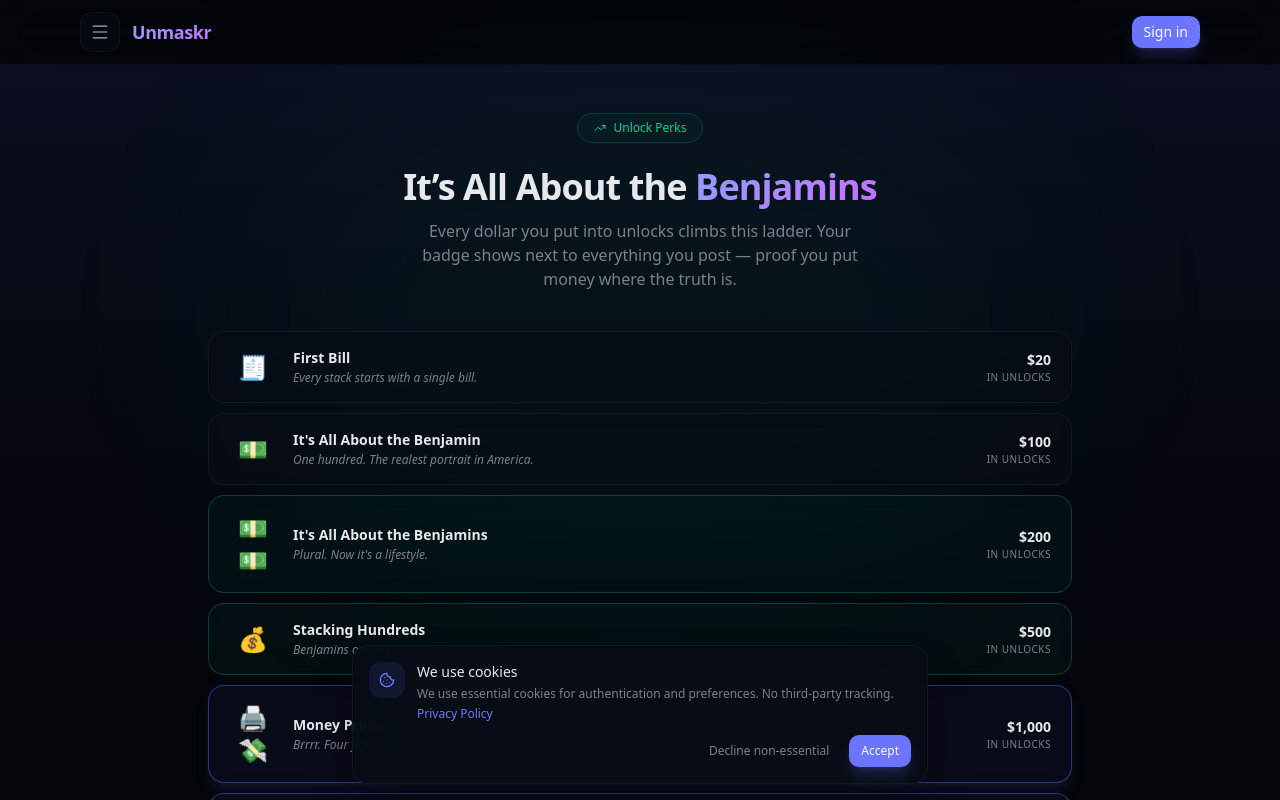
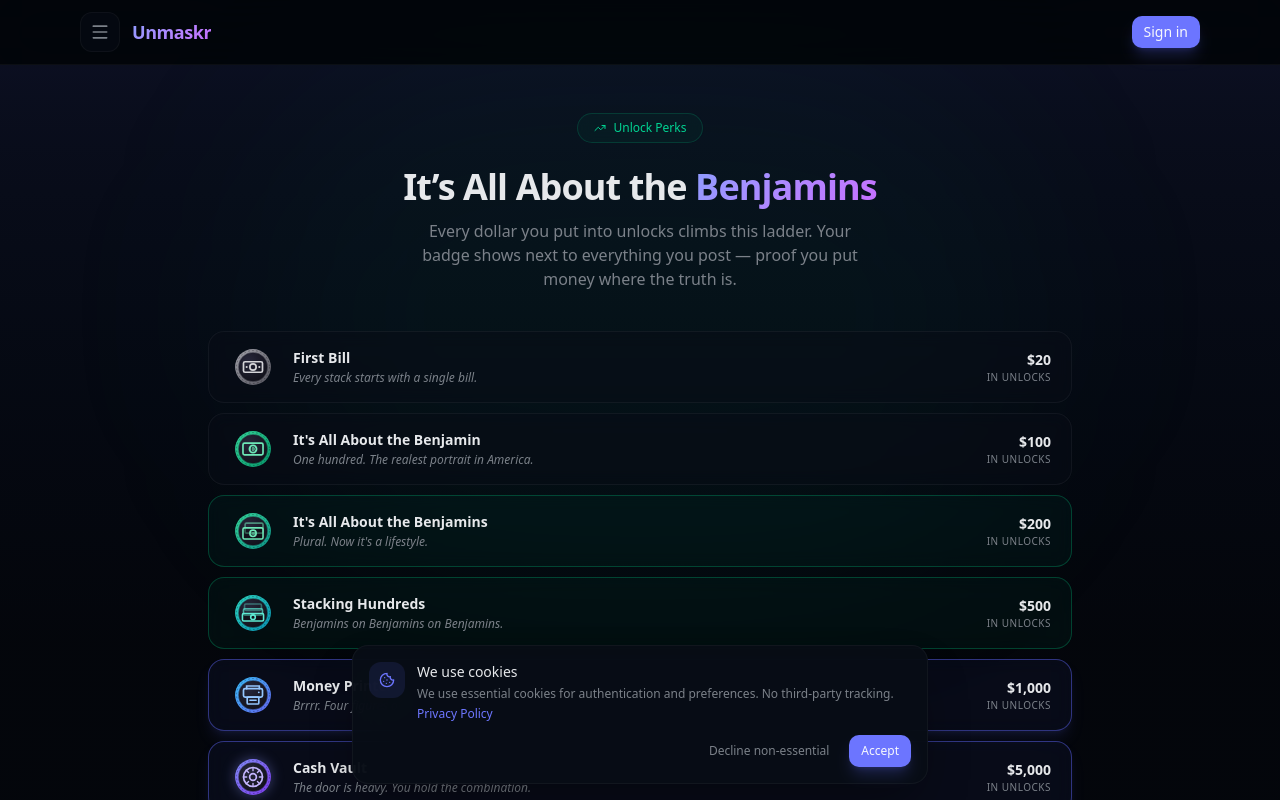
Before and after one commit to bgibson253/crowdunlock-mvp, a Next.js app: page /forum/perks in a window 1280 px wide. Shown: the top 800 px of the page. Built offline with nearby package versions, Linux system fonts and the light colour scheme; no server answers.

Commit message:
Custom vector tier badges: coin-style SVG medallions (gradient ring, dark face, unique glyph per tier — bill, Benjamin 100, stacked bills, printer, vault dial, crown, whale, all-seeing eye) replace emoji everywhere: perks ladder (with glow on top tiers), author cards, reply badges

```diff
--- a/src/app/forum/perks/page.tsx
+++ b/src/app/forum/perks/page.tsx
@@ -2,6 +2,7 @@ import Link from "next/link";
 import { ArrowLeft, TrendingUp } from "lucide-react";
 
 import { UNLOCK_TIERS as TIERS } from "@/lib/unlock-tiers";
+import { UnlockBadgeForLabel } from "@/components/badges/unlock-badge";
 
 export const metadata = {
   title: "Unlock Perks",
@@ -53,8 +54,8 @@ export default function ForumPerksPage() {
                 key={t.dollars}
                 className={`flex items-center gap-4 rounded-xl border ${s.border} ${s.bg} ${s.glow} px-5 py-4 backdrop-blur-sm transition-transform hover:scale-[1.01]`}
               >
-                <div className="text-2xl w-12 text-center shrink-0" aria-hidden>
-                  {t.icon}
+                <div className="w-12 flex items-center justify-center shrink-0" aria-hidden>
+                  <UnlockBadgeForLabel label={t.label} size={i >= TIERS.length - 3 ? 44 : 38} glow={i >= TIERS.length - 4} />
                 </div>
                 <div className="min-w-0 flex-1">
                   <div className="text-sm font-semibold">{t.label}</div>
--- /dev/null
+++ b/src/components/badges/unlock-badge.tsx
@@ -0,0 +1,208 @@
+/* Custom vector badges for unlock tiers — replaces emoji.
+ * Coin-style medallions: gradient ring + dark face + unique glyph per tier.
+ * Pure SVG: crisp at any size, no image assets to load.
+ */
+
+export type BadgeVariant =
+  | "first_bill"
+  | "benjamin"
+  | "benjamins"
+  | "stacking_hundreds"
+  | "money_printer"
+  | "cash_vault"
+  | "midas"
+  | "whale"
+  | "legend";
+
+export const VARIANT_BY_LABEL: Record<string, BadgeVariant> = {
+  "First Bill": "first_bill",
+  "It's All About the Benjamin": "benjamin",
+  "It's All About the Benjamins": "benjamins",
+  "Stacking Hundreds": "stacking_hundreds",
+  "Money Printer": "money_printer",
+  "Cash Vault": "cash_vault",
+  "Midas Touch": "midas",
+  "The Whale": "whale",
+  "Unmaskr Legend": "legend",
+};
+
+/** ring gradient stops per tier (escalating prestige) */
+const RING: Record<BadgeVariant, [string, string]> = {
+  first_bill: ["#a1a1aa", "#52525b"], // zinc
+  benjamin: ["#34d399", "#059669"], // emerald
+  benjamins: ["#34d399", "#0d9488"], // emerald→teal
+  stacking_hundreds: ["#2dd4bf", "#0891b2"], // teal→cyan
+  money_printer: ["#38bdf8", "#6366f1"], // sky→indigo
+  cash_vault: ["#818cf8", "#7c3aed"], // indigo→violet
+  midas: ["#fbbf24", "#d97706"], // gold
+  whale: ["#22d3ee", "#3b82f6"], // cyan→blue
+  legend: ["#fde047", "#f59e0b"], // bright gold
+};
+
+const GLYPH_COLOR: Record<BadgeVariant, string> = {
+  first_bill: "#d4d4d8",
+  benjamin: "#6ee7b7",
+  benjamins: "#6ee7b7",
+  stacking_hundreds: "#5eead4",
+  money_printer: "#93c5fd",
+  cash_vault: "#c4b5fd",
+  midas: "#fde68a",
+  whale: "#a5f3fc",
+  legend: "#fef08a",
+};
+
+function Glyph({ variant, c }: { variant: BadgeVariant; c: string }) {
+  switch (variant) {
+    case "first_bill":
+      return (
+        <g stroke={c} strokeWidth="1.6" fill="none" strokeLinecap="round">
+          <rect x="9" y="13" width="18" height="10" rx="1.5" />
+          <circle cx="18" cy="18" r="3" />
+          <path d="M12 18h.01M24 18h.01" strokeWidth="2" />
+        </g>
+      );
+    case "benjamin":
+      return (
+        <g>
+          <g stroke={c} strokeWidth="1.6" fill="none" strokeLinecap="round">
+            <rect x="8.5" y="12.5" width="19" height="11" rx="1.5" />
+            <circle cx="18" cy="18" r="3.4" />
+          </g>
+          <text x="18" y="19.6" textAnchor="middle" fontSize="4.2" fontWeight="800" fill={c} fontFamily="ui-sans-serif,system-ui">100</text>
+        </g>
+      );
+    case "benjamins":
+      return (
+        <g stroke={c} strokeWidth="1.5" fill="none" strokeLinecap="round">
+          <rect x="10.5" y="10.5" width="17" height="9.5" rx="1.4" opacity="0.55" />
+          <rect x="8.5" y="15" width="19" height="10.5" rx="1.4" fill="rgba(0,0,0,0.35)" />
+          <circle cx="18" cy="20.2" r="3" />
+          <text x="18" y="21.6" textAnchor="middle" fontSize="3.6" fontWeight="800" fill={c} stroke="none" fontFamily="ui-sans-serif,system-ui">100</text>
+        </g>
+      );
+    case "stacking_hundreds":
+      return (
+        <g stroke={c} strokeWidth="1.5" fill="none" strokeLinecap="round">
+          <rect x="10" y="9.5" width="16" height="6" rx="1.2" opacity="0.4" />
+          <rect x="9" y="14" width="18" height="6" rx="1.2" opacity="0.7" />
+          <rect x="8" y="18.5" width="20" height="7" rx="1.2" fill="rgba(0,0,0,0.35)" />
+          <circle cx="18" cy="22" r="2.2" />
+        </g>
+      );
+    case "money_printer":
+      return (
+        <g stroke={c} strokeWidth="1.6" fill="none" strokeLinecap="round">
+          <rect x="9" y="12" width="18" height="8" rx="1.5" />
+          <path d="M12 12v-2.5h12V12" />
+          <rect x="12.5" y="20" width="11" height="6.5" rx="1" />
+          <path d="M15 23h6" strokeWidth="1.3" />
+          <circle cx="23.5" cy="15.5" r="0.9" fill={c} stroke="none" />
+        </g>
+      );
+    case "cash_vault":
+      return (
+        <g stroke={c} strokeWidth="1.6" fill="none" strokeLinecap="round">
+          <circle cx="18" cy="18" r="9" />
+          <circle cx="18" cy="18" r="3.2" />
+          <path d="M18 9v3M18 24v3M9 18h3M24 18h3M11.6 11.6l2.2 2.2M22.2 22.2l2.2 2.2M24.4 11.6l-2.2 2.2M13.8 22.2l-2.2 2.2" strokeWidth="1.3" />
+        </g>
+      );
+    case "midas":
+      return (
+        <g stroke={c} strokeWidth="1.6" fill="none" strokeLinejoin="round" strokeLinecap="round">
+          <path d="M10 23.5 8.8 13.5l5 3.6L18 10l4.2 7.1 5-3.6-1.2 10z" />
+          <path d="M10.5 26h15" strokeWidth="1.8" />
+          <circle cx="18" cy="20.4" r="1.2" fill={c} stroke="none" />
+        </g>
+      );
+    case "whale":
+      return (
+        <g stroke={c} strokeWidth="1.6" fill="none" strokeLinecap="round" strokeLinejoin="round">
+          <path d="M8.5 20.5c2-5 6.5-7.5 11-7.5 3.5 0 6 1.5 8 4-1 3.5-4.5 5.5-9 5.5-2 0-3.5-.4-5-1.2-1 1.2-2.6 2-4.5 2 .8-1 .9-2 .5-2.8z" />
+          <path d="M25 13.5c.3-1.5 1.3-2.7 3-3-.4 1.2-.3 2.3.2 3.4" />
+          <circle cx="13.4" cy="18.6" r="0.9" fill={c} stroke="none" />
+        </g>
+      );
+    case "legend":
+      return (
+        <g stroke={c} strokeWidth="1.6" fill="none" strokeLinecap="round">
+          <path d="M8.5 18c2.6-4.2 5.8-6.3 9.5-6.3s6.9 2.1 9.5 6.3c-2.6 4.2-5.8 6.3-9.5 6.3S11.1 22.2 8.5 18z" />
+          <circle cx="18" cy="18" r="3" fill="rgba(0,0,0,0.4)" />
+          <circle cx="18" cy="18" r="1.2" fill={c} stroke="none" />
+          <path d="M18 7.5v2M18 26.5v2M6.2 12l1.8 1M28 23l1.8 1M6.2 24l1.8-1M28 13l1.8-1" strokeWidth="1.3" />
+        </g>
+      );
+  }
+}
+
+export function UnlockBadge({
+  variant,
+  size = 36,
+  glow = false,
+  className,
+  title,
+}: {
+  variant: BadgeVariant;
+  size?: number;
+  glow?: boolean;
+  className?: string;
+  title?: string;
+}) {
+  const [g1, g2] = RING[variant];
+  const c = GLYPH_COLOR[variant];
+  const gid = `ring-${variant}`;
+  const fid = `face-${variant}`;
+
+  return (
+    <svg
+      width={size}
+      height={size}
+      viewBox="0 0 36 36"
+      className={className}
+      role="img"
+      aria-label={title ?? variant}
+      style={glow ? { filter: `drop-shadow(0 0 ${Math.max(4, size / 6)}px ${g1}66)` } : undefined}
+    >
+      {title ? <title>{title}</title> : null}
+      <defs>
+        <linearGradient id={gid} x1="0" y1="0" x2="1" y2="1">
+          <stop offset="0%" stopColor={g1} />
+          <stop offset="100%" stopColor={g2} />
+        </linearGradient>
+        <radialGradient id={fid} cx="35%" cy="30%" r="80%">
+          <stop offset="0%" stopColor="#26263a" />
+          <stop offset="100%" stopColor="#101018" />
+        </radialGradient>
+      </defs>
+
+      {/* outer ring */}
+      <circle cx="18" cy="18" r="17" fill={`url(#${gid})`} />
+      {/* coin edge notches */}
+      <circle cx="18" cy="18" r="15.6" fill="none" stroke="rgba(0,0,0,0.35)" strokeWidth="0.8" strokeDasharray="1.6 2.2" />
+      {/* face */}
+      <circle cx="18" cy="18" r="14" fill={`url(#${fid})`} />
+      {/* inner rim highlight */}
+      <circle cx="18" cy="18" r="14" fill="none" stroke={`url(#${gid})`} strokeWidth="0.7" opacity="0.6" />
+
+      <Glyph variant={variant} c={c} />
+    </svg>
+  );
+}
+
+/** Badge for a tier label; falls back to nothing for unknown labels. */
+export function UnlockBadgeForLabel({
+  label,
+  size = 36,
+  glow = false,
+  className,
+}: {
+  label: string | null | undefined;
+  size?: number;
+  glow?: boolean;
+  className?: string;
+}) {
+  if (!label) return null;
+  const variant = VARIANT_BY_LABEL[label];
+  if (!variant) return null;
+  return <UnlockBadge variant={variant} size={size} glow={glow} className={className} title={label} />;
+}
--- a/src/components/forum/threaded-replies.tsx
+++ b/src/components/forum/threaded-replies.tsx
@@ -23,6 +23,7 @@ import { MarkdownBody } from "@/components/forum/markdown-body";
 import { MarkdownEditor } from "@/components/forum/markdown-editor";
 import { Reactions } from "@/components/forum/reactions";
 import { ReportModal } from "@/components/forum/report-modal";
+import { UnlockBadgeForLabel } from "@/components/badges/unlock-badge";
 import { relativeTime } from "@/lib/relative-time";
 import { getTrustLevelName } from "@/lib/trust-levels";
 import { toast } from "sonner";
@@ -271,7 +272,7 @@ function ReplyCard({
                   </span>
                   {reply.author_unlock_tier_label && (
                     <span className="inline-flex items-center gap-0.5 text-[9px] font-bold text-amber-400 whitespace-nowrap">
-                      <span aria-hidden>{reply.author_unlock_tier_icon ?? "💸"}</span>
+                      <UnlockBadgeForLabel label={reply.author_unlock_tier_label} size={11} />
                       {reply.author_unlock_tier_label}
                     </span>
                   )}
@@ -313,8 +314,8 @@ function ReplyCard({
 
                   {/* Spending tier badge */}
                   {reply.author_unlock_tier_label && (
-                    <span className="inline-flex items-center gap-0.5 rounded-md border border-amber-500/30 bg-amber-500/10 px-1.5 py-0.5 font-bold text-amber-400 text-[10px] leading-none whitespace-nowrap" title={reply.author_unlock_tier_label}>
-                      <span aria-hidden>{reply.author_unlock_tier_icon ?? "💸"}</span>
+                    <span className="inline-flex items-center gap-1 rounded-md border border-border/50 bg-black/20 px-1.5 py-0.5 font-bold text-amber-300 text-[10px] leading-none whitespace-nowrap" title={reply.author_unlock_tier_label}>
+                      <UnlockBadgeForLabel label={reply.author_unlock_tier_label} size={12} />
                       <span>{reply.author_unlock_tier_label}</span>
                     </span>
                   )}
```
Also changed, not shown: src/components/forum/author-card.tsx (+17 -24 lines).
